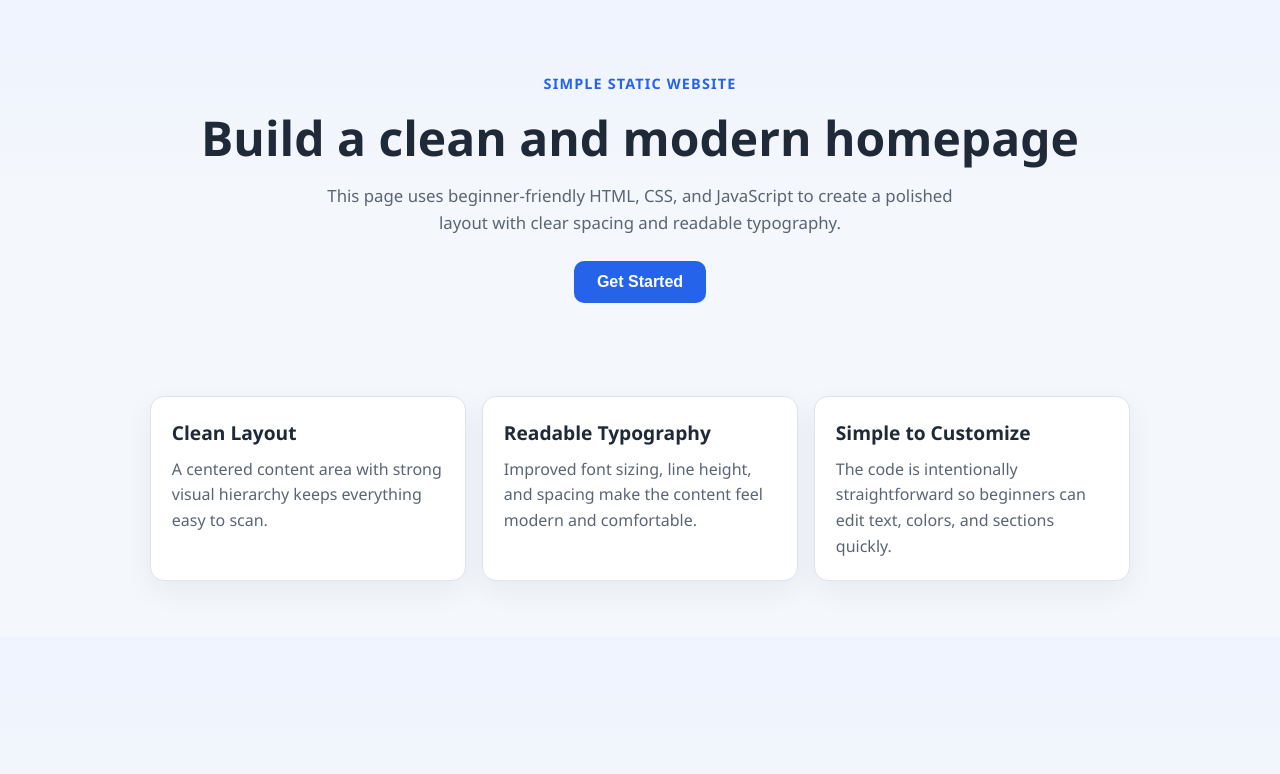
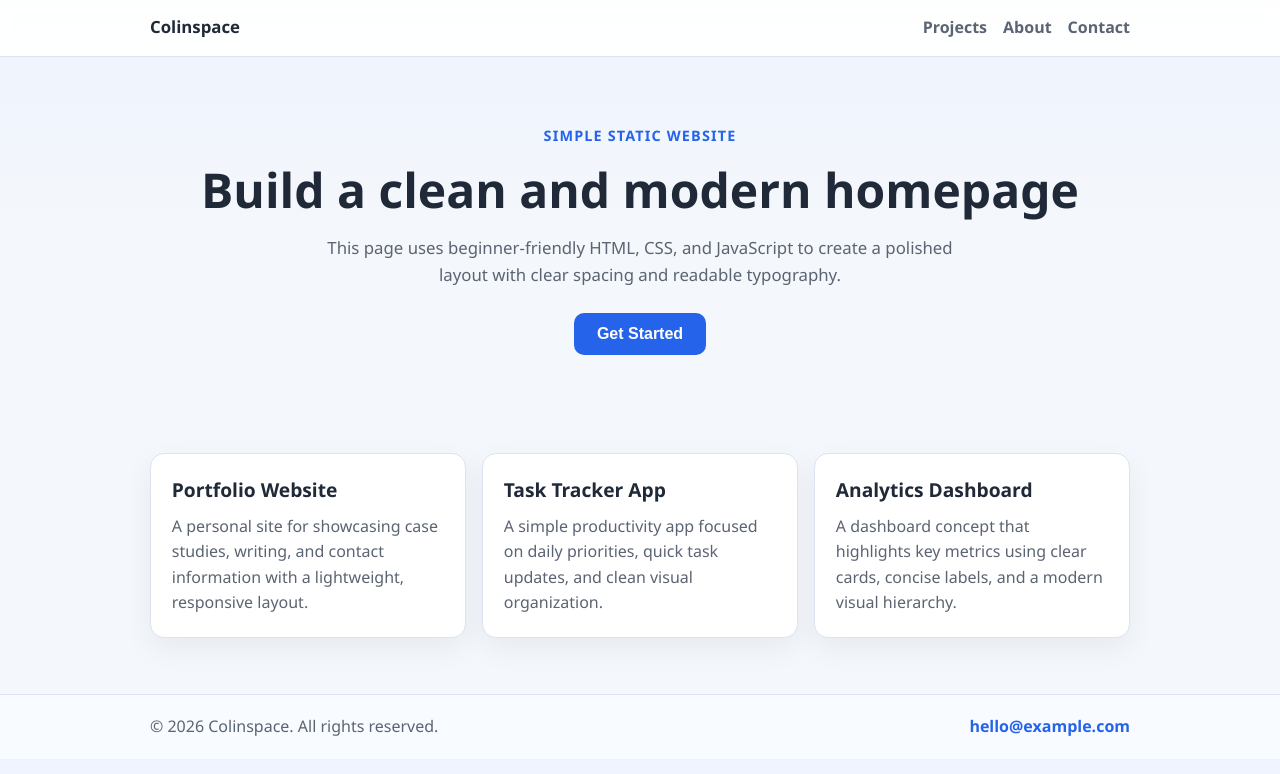
Before and after one commit to Colin966/Colinspace-test, a plain HTML site: page index.html in a window 1280 px wide. Drawn offline with Linux system fonts and the light colour scheme.

Commit message:
Add responsive navbar, footer, and project cards

```diff
--- a/index.html
+++ b/index.html
@@ -7,7 +7,18 @@
     <link rel="stylesheet" href="style.css" />
   </head>
   <body>
-    <header class="hero">
+    <nav class="site-nav" aria-label="Main navigation">
+      <div class="container nav-inner">
+        <a class="brand" href="#">Colinspace</a>
+        <ul class="nav-links">
+          <li><a href="#projects">Projects</a></li>
+          <li><a href="#about">About</a></li>
+          <li><a href="#contact">Contact</a></li>
+        </ul>
+      </div>
+    </nav>
+
+    <header class="hero container" id="about">
       <p class="eyebrow">Simple Static Website</p>
       <h1>Build a clean and modern homepage</h1>
       <p class="hero-text">
@@ -18,31 +29,40 @@
       <p id="message" class="message" aria-live="polite"></p>
     </header>
 
-    <main class="features" aria-label="Homepage features">
-      <article class="feature-card">
-        <h2>Clean Layout</h2>
+    <main class="container" id="projects" aria-label="Projects section">
+      <section class="projects">
+        <article class="project-card">
+          <h2>Portfolio Website</h2>
           <p>
-          A centered content area with strong visual hierarchy keeps everything
-          easy to scan.
+            A personal site for showcasing case studies, writing, and contact
+            information with a lightweight, responsive layout.
           </p>
         </article>
 
-      <article class="feature-card">
-        <h2>Readable Typography</h2>
+        <article class="project-card">
+          <h2>Task Tracker App</h2>
           <p>
-          Improved font sizing, line height, and spacing make the content feel
-          modern and comfortable.
+            A simple productivity app focused on daily priorities, quick task
+            updates, and clean visual organization.
           </p>
         </article>
 
-      <article class="feature-card">
-        <h2>Simple to Customize</h2>
+        <article class="project-card">
+          <h2>Analytics Dashboard</h2>
           <p>
-          The code is intentionally straightforward so beginners can edit text,
-          colors, and sections quickly.
+            A dashboard concept that highlights key metrics using clear cards,
+            concise labels, and a modern visual hierarchy.
           </p>
         </article>
+      </section>
     </main>
+
+    <footer class="site-footer" id="contact">
+      <div class="container footer-inner">
+        <p>© 2026 Colinspace. All rights reserved.</p>
+        <a href="mailto:hello@example.com">hello@example.com</a>
+      </div>
+    </footer>
 
     <script src="script.js"></script>
   </body>
--- a/style.css
+++ b/style.css
@@ -20,15 +20,55 @@ body {
   line-height: 1.6;
 }
 
-.hero,
-.features {
+.container {
   width: min(980px, 92%);
   margin: 0 auto;
 }
 
+.site-nav {
+  position: sticky;
+  top: 0;
+  z-index: 10;
+  background: rgba(255, 255, 255, 0.92);
+  border-bottom: 1px solid var(--border);
+  backdrop-filter: blur(6px);
+}
+
+.nav-inner {
+  display: flex;
+  align-items: center;
+  justify-content: space-between;
+  padding: 0.9rem 0;
+}
+
+.brand {
+  color: var(--text);
+  text-decoration: none;
+  font-size: 1.05rem;
+  font-weight: 700;
+}
+
+.nav-links {
+  list-style: none;
+  display: flex;
+  gap: 1rem;
+  margin: 0;
+  padding: 0;
+}
+
+.nav-links a {
+  text-decoration: none;
+  color: var(--muted);
+  font-weight: 600;
+}
+
+.nav-links a:hover {
+  color: var(--accent);
+}
+
 .hero {
   text-align: center;
-  padding: 4.5rem 0 2.5rem;
+  padding: 4.2rem 0 2.8rem;
 }
 
 .eyebrow {
@@ -77,14 +117,14 @@ body {
   color: var(--accent-dark);
 }
 
-.features {
+.projects {
   display: grid;
   grid-template-columns: repeat(3, 1fr);
   gap: 1rem;
   padding: 0 0 3.5rem;
 }
 
-.feature-card {
+.project-card {
   background: var(--surface);
   border: 1px solid var(--border);
   border-radius: 14px;
@@ -92,18 +132,48 @@ body {
   box-shadow: 0 10px 30px rgba(15, 23, 42, 0.06);
 }
 
-.feature-card h2 {
+.project-card h2 {
   margin: 0 0 0.5rem;
   font-size: 1.2rem;
 }
 
-.feature-card p {
+.project-card p {
   margin: 0;
   color: var(--muted);
 }
 
+.site-footer {
+  border-top: 1px solid var(--border);
+  background: #f8fbff;
+}
+
+.footer-inner {
+  display: flex;
+  align-items: center;
+  justify-content: space-between;
+  gap: 1rem;
+  padding: 1.2rem 0;
+}
+
+.site-footer p {
+  margin: 0;
+  color: var(--muted);
+}
+
+.site-footer a {
+  color: var(--accent);
+  text-decoration: none;
+  font-weight: 600;
+}
+
 @media (max-width: 800px) {
-  .features {
+  .projects {
     grid-template-columns: 1fr;
   }
+
+  .nav-inner,
+  .footer-inner {
+    flex-direction: column;
+    align-items: flex-start;
+  }
 }
```
Lines whose indentation alone changed are shown as unchanged.
